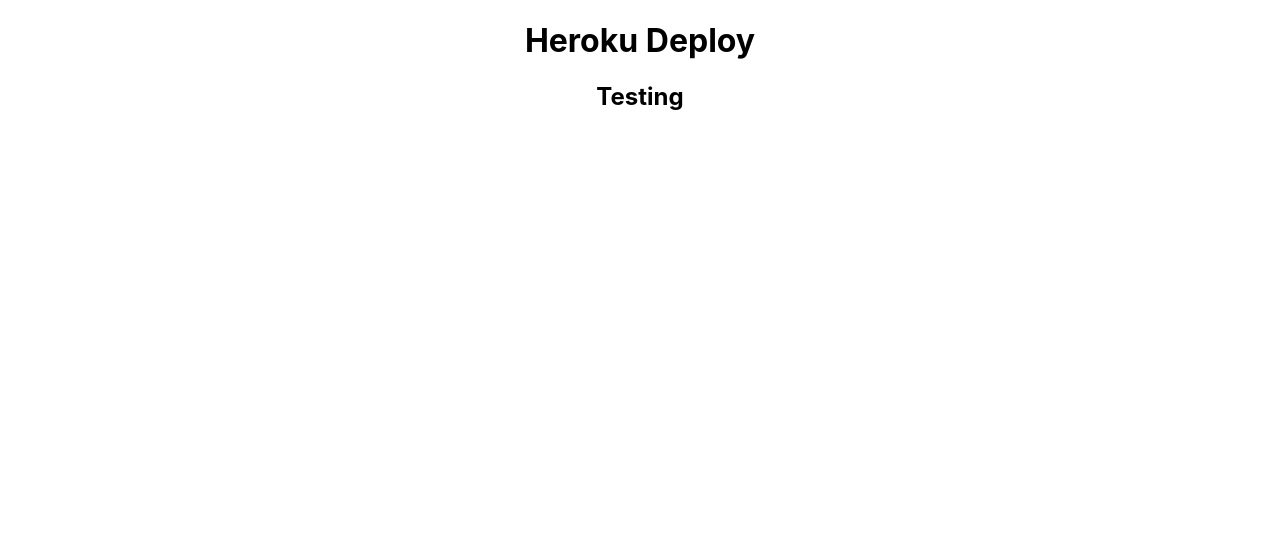
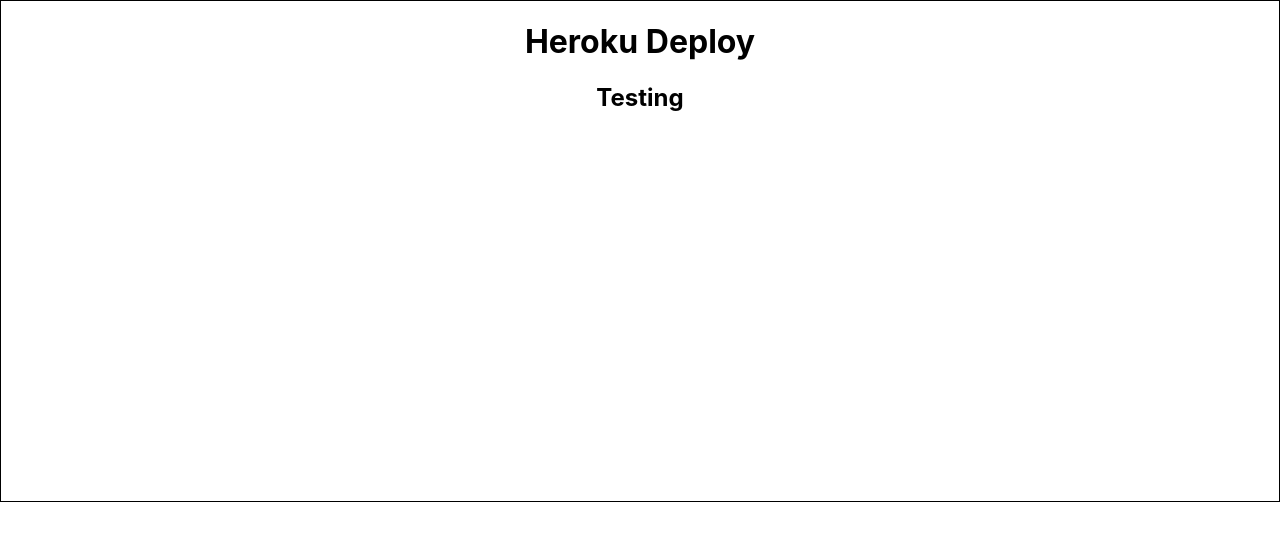
Before and after one commit to atorrez007/Deploy-Demo, a React (Create React App) app: page / in a window 1280 px wide. Shown: the top 540 px of the page. Built offline with nearby package versions, Linux system fonts and the light colour scheme.

Commit message:
added border

```diff
--- a/src/App.js
+++ b/src/App.js
@@ -1,11 +1,12 @@
-import logo from "./logo.svg";
 import "./App.css";
 
 function App() {
   return (
     <div className="App">
-      <h1>Heroku Deploy</h1>
-      <h2>Testing</h2>
+      <div className="border">
+        <h1>Heroku Deploy</h1>
+        <h2>Testing</h2>
+      </div>
     </div>
   );
 }
--- a/src/index.css
+++ b/src/index.css
@@ -1,13 +1,18 @@
 body {
   margin: 0;
-  font-family: -apple-system, BlinkMacSystemFont, 'Segoe UI', 'Roboto', 'Oxygen',
-    'Ubuntu', 'Cantarell', 'Fira Sans', 'Droid Sans', 'Helvetica Neue',
+  font-family: -apple-system, BlinkMacSystemFont, "Segoe UI", "Roboto", "Oxygen",
+    "Ubuntu", "Cantarell", "Fira Sans", "Droid Sans", "Helvetica Neue",
     sans-serif;
   -webkit-font-smoothing: antialiased;
   -moz-osx-font-smoothing: grayscale;
 }
 
 code {
-  font-family: source-code-pro, Menlo, Monaco, Consolas, 'Courier New',
+  font-family: source-code-pro, Menlo, Monaco, Consolas, "Courier New",
     monospace;
 }
+
+.border {
+  height: 500px;
+  border: 1px black solid;
+}
```
